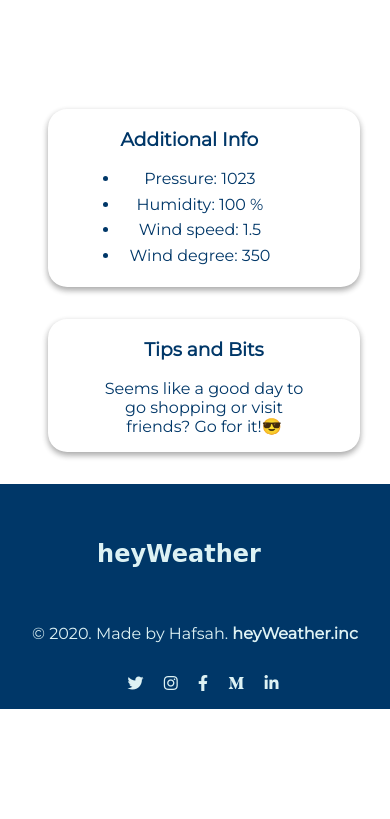
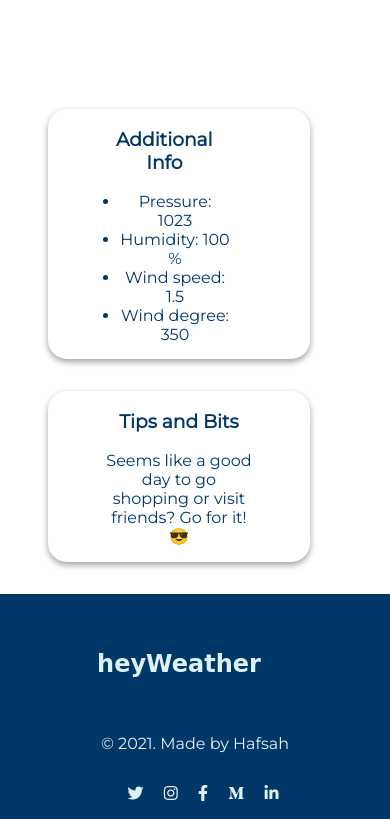
Before and after one commit to Iamhafsah/heyweather, a plain HTML site: page index.html in a window 390 px wide. Shown: the part 1529-2348 px from the top of the page. Before the commit the page ends 2238 px from the top, so only its background shows below. Drawn offline with nearby package versions, Linux system fonts and the light colour scheme; no server answers; a web font is replaced by a local one.

Commit message:
Styles: Changes to page styles

```diff
--- a/index.html
+++ b/index.html
@@ -278,7 +278,7 @@
 
               <!-- copyright -->
               <div class="copyright">
-                <p>&copy; 2020. Made by Hafsah. <a href="https://github.com/Iamhafsah" target="blank"> <br><strong>heyWeather.inc</strong></a></p>
+                <p>&copy; <span class="current-year">2020</span>.<a href="https://github.com/Iamhafsah" target="blank"> Made by Hafsah </a>
             </div>
 
             <!-- social media links -->
--- a/index.js
+++ b/index.js
@@ -1,5 +1,8 @@
 // search button
 let searchBtn = document.getElementById('search-btn');
+
+// current year for footer
+let currentYear = document.querySelector('.current-year')
 
 // current day details
 let currentDayBreakdown = document.querySelector('.current-day-details')
@@ -407,3 +410,6 @@ getWeather();
 
 // event listener for the city search button
 searchBtn.addEventListener("search", getWeather);
+
+let thisYear = new Date();
+currentYear.innerHTML = thisYear.getFullYear()
--- a/styles.css
+++ b/styles.css
@@ -141,13 +141,11 @@ br{
 }
 /* the information boxes */
 .info1, .info2{
-    background-color: var(--yellowish);
     padding: 0em 5em 0em 2em;
     border-radius: 1.2em;
     min-width: 200px;
     max-width: 600px;
     max-height: 250px;
-    background-image: linear-gradient(white,var(--yellowish), var(--yellowish));
     box-shadow:  0 3px 6px rgba(0,0,0,0.16), 0 3px 6px rgba(0,0,0,0.23);
 }
 .info2{
@@ -191,6 +189,7 @@ footer a{
 /* the logo in the footer */
 footer .logo{
     margin-top: 1em;
+    margin-left: -10em;
 }
 /* copyright statement */
 .copyright{
@@ -228,6 +227,7 @@ footer .logo{
     }
     .info1 li{
         list-style-type: none;
+        padding-bottom: 0px;
     }
     .more-weather-info{
         flex-direction: column;
@@ -239,6 +239,7 @@ footer .logo{
     }
     .info1, .info2{
         text-align: center;
+        min-width: 150px;
     }
     .info2{
         margin: 2em auto;
--- a/top-cities.css
+++ b/top-cities.css
@@ -126,6 +126,11 @@
         display: none;
     }
 }
+@media screen and (max-width:700px){
+    #search-btn{
+        width: 70%;
+}
+}
 @media screen and (max-width:390px){
     #search-btn{
         margin: 1em auto 2em auto;
```
